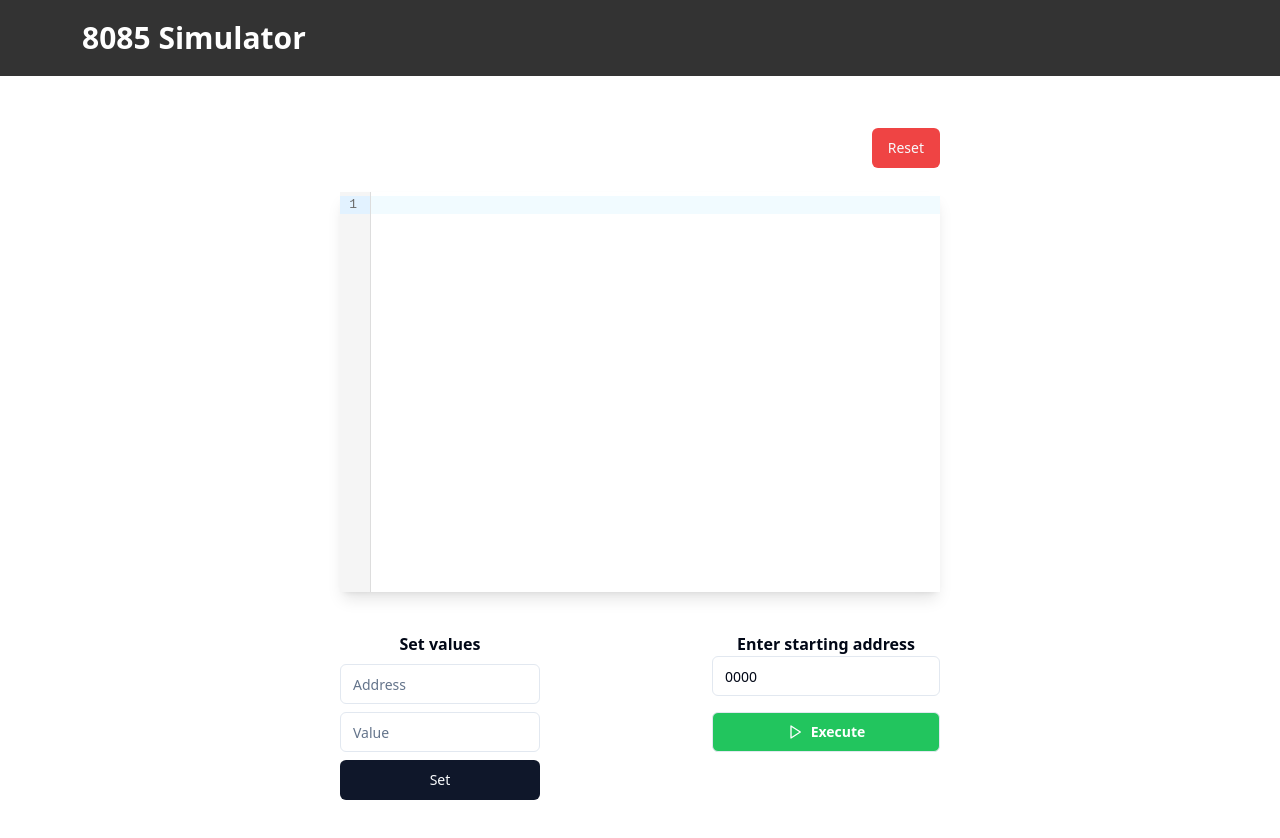
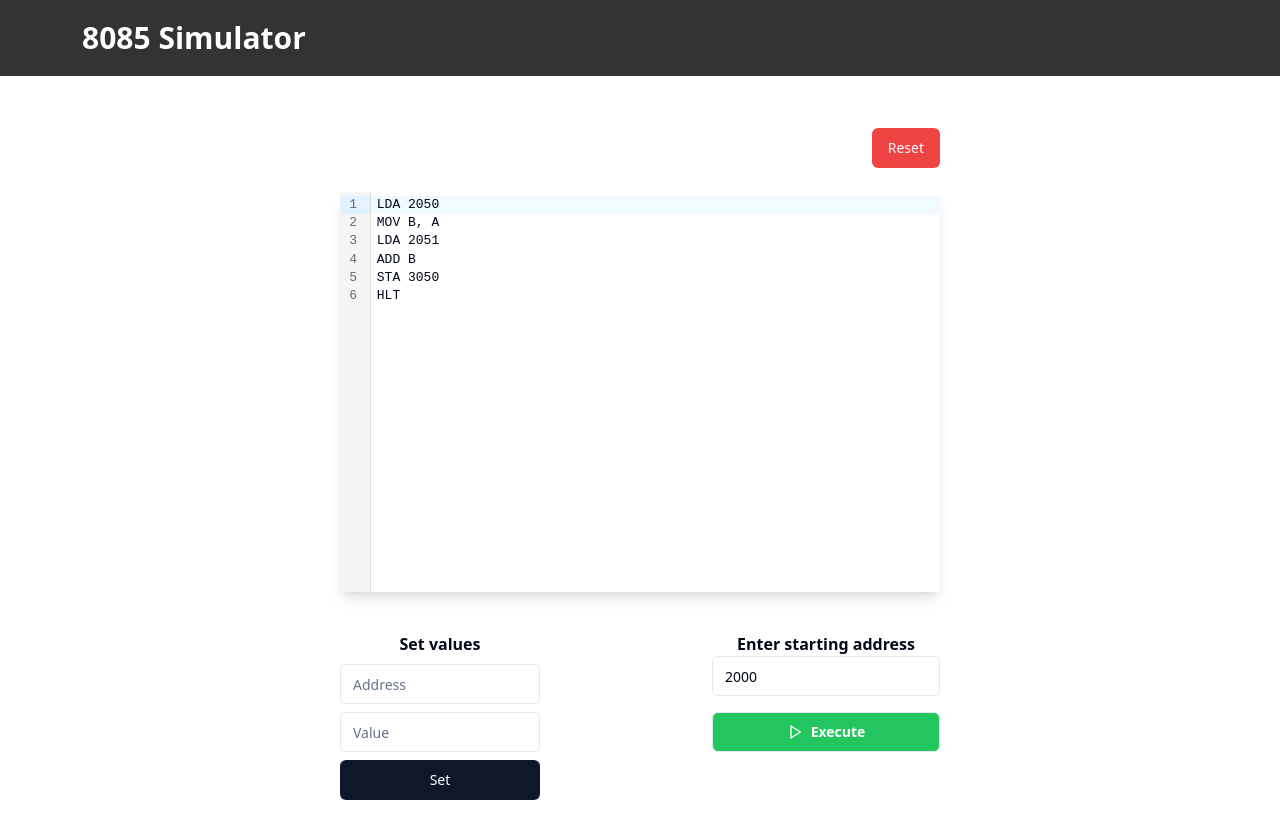
Before and after one commit to theaniketnegi/web-8085, a React (Vite) app: page / in a window 1280 px wide. Shown: the top 838 px of the page. Built offline with nearby package versions, Linux system fonts and the light colour scheme.

Commit message:
Some minute changes and removing unnecessary comments

```diff
--- a/index.html
+++ b/index.html
@@ -3,7 +3,7 @@
 
 <head>
 	<meta charset="UTF-8" />
-	<link rel="icon" type="image/svg+xml" href="/vite.svg" />
+	<link rel="icon" type="image/svg+xml" href="/microprocessor.svg" />
 	<meta name="viewport" content="width=device-width, initial-scale=1.0" />
 	<title>8085 Simulator</title>
 </head>
--- a/src/8085-lib/execute.ts
+++ b/src/8085-lib/execute.ts
@@ -39,7 +39,6 @@ export const execute = (code: string, pc: string) => {
         }
     });
 
-    console.log(memory);
     const end = convertToNum(pc);
 
     while (start < end) {
@@ -57,19 +56,21 @@ const matchInstructions = (
     line: string,
 ): { opcode: string; size: number; data?: string } => {
     const args: string[] = line.split(/[, ]/);
+    const formattedLine = line.replace(/,(\S)/g, ', $1');
     if (opcodes[args[0] as opcodeKey]) {
         return {
             opcode: opcodes[args[0] as opcodeKey].opcode,
             size: opcodes[args[0] as opcodeKey].size,
             data: args[1],
         };
-    } else if (opcodes[line as opcodeKey]) {
+    } else if (opcodes[formattedLine as opcodeKey]) {
+		console.log(formattedLine)
         return {
-            opcode: opcodes[line as opcodeKey].opcode,
-            size: opcodes[line as opcodeKey].size,
+            opcode: opcodes[formattedLine as opcodeKey].opcode,
+            size: opcodes[formattedLine as opcodeKey].size,
         };
     } else {
-        let str = line;
+        let str = formattedLine;
         str = str.trim();
         str = str.replace(',', ' , ');
         str = str.replace(/ +/g, ' ');
@@ -102,16 +103,15 @@ const process = (
 ) => {
     const { instruction, size } = instructions[opcode as instructionKey];
     const args = instruction.split(/[, ]/).filter((item) => item !== '');
-    console.log(args);
     const dummy = new Array(5).fill(false);
 
-	let data = '';
-	if(size==2){
-		data = memory[pc+1];
-	} else if (size==3) {
-		data += memory[pc+2];
-		data += memory[pc+1];
-	}
+    let data = '';
+    if (size == 2) {
+        data = memory[pc + 1];
+    } else if (size == 3) {
+        data += memory[pc + 2];
+        data += memory[pc + 1];
+    }
 
     if (args[0] === 'MOV') {
         mov(args[1], args[2], registers, memory);
--- a/src/8085-lib/init.ts
+++ b/src/8085-lib/init.ts
@@ -1,30 +1,11 @@
-// export let flag =  [
-//     {
-//         label: 'C',
-//         value: false,
-//     },
-//     {
-//         label: 'P',
-//         value: false,
-//     },
-//     {
-//         label: 'AC',
-//         value: false,
-//     },
-//     {
-//         label: 'Z',
-//         value: false,
-//     },
-//     {
-//         label: 'S',
-//         value: false,
-//     },
-// ];
 export let flag: boolean[] = new Array(5).fill(false);
 
 export let memory: string[] = new Array(64 * 1024).fill('00');
 
 export let pc: string = '0000';
+
+export const defaultProgram =
+    'LDA 2050\nMOV B, A\nLDA 2051\nADD B\nSTA 3050\nHLT';
 
 export let registers: Map<string, number> = new Map<string, number>([
     ['A', 0x00],
@@ -57,4 +38,3 @@ export const set = (addr: number, val: string) => {
 export const get = (addr: number) => {
     return memory[addr];
 };
-//TOMORROWN: REWRITE THE WHOLE GODDAMN THING BECAUSE I DECIDED TO CHANGE THE DATATYPE OF A GODDAMN ARRAY
--- a/src/8085-lib/utils.ts
+++ b/src/8085-lib/utils.ts
@@ -163,7 +163,6 @@ export const validateLine = (line: string) => {
         }
         return true;
     }
-    console.log('COOKED');
     return false;
 };
 
--- a/src/components/Editor.tsx
+++ b/src/components/Editor.tsx
@@ -15,12 +15,12 @@ import {
     validateDataString,
     validateImmediateData,
 } from '@/8085-lib/utils';
-import { init, set } from '@/8085-lib/init';
+import { defaultProgram, init, set } from '@/8085-lib/init';
 import Results from './Results';
 
 const Editor = () => {
-    const [code, setCode] = useState('');
-    const [value, setValue] = useState('0000');
+    const [code, setCode] = useState(defaultProgram);
+    const [value, setValue] = useState('2000');
     const [addr, setAddr] = useState('');
     const [addrVal, setAddrVal] = useState('');
 
@@ -44,7 +44,6 @@ const Editor = () => {
             toast.success('Executed successfully');
         } catch (err) {
             if (err instanceof Error) {
-                console.log(err);
                 toast.error(err.message);
             }
         }
@@ -73,8 +72,8 @@ const Editor = () => {
                     variant={'destructive'}
                     onClick={() => {
                         init();
-						setRegs(null);
-						setFlags(null);
+                        setRegs(null);
+                        setFlags(null);
                         setCode('');
                     }}
                 >
```
Also changed, not shown: public/microprocessor.svg (added).
